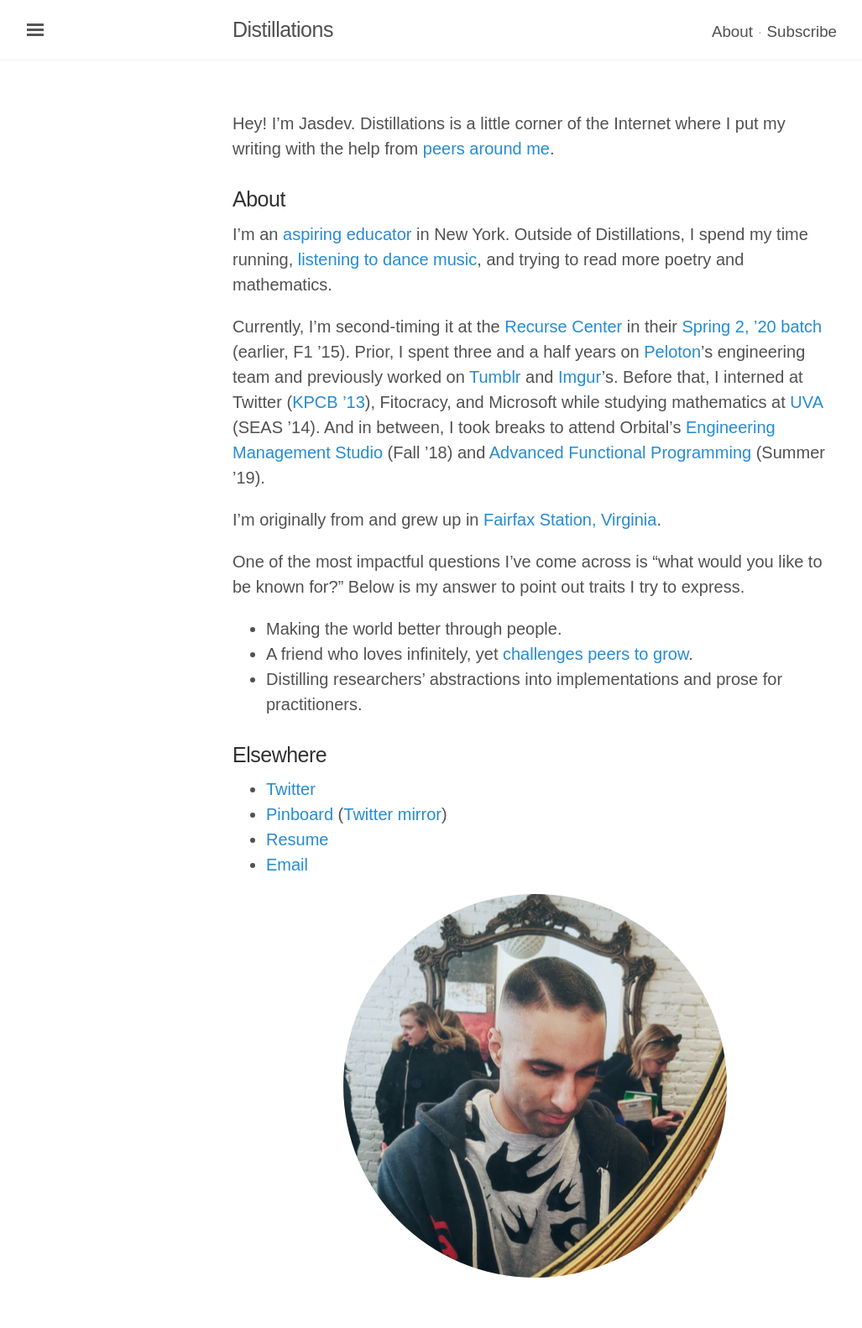
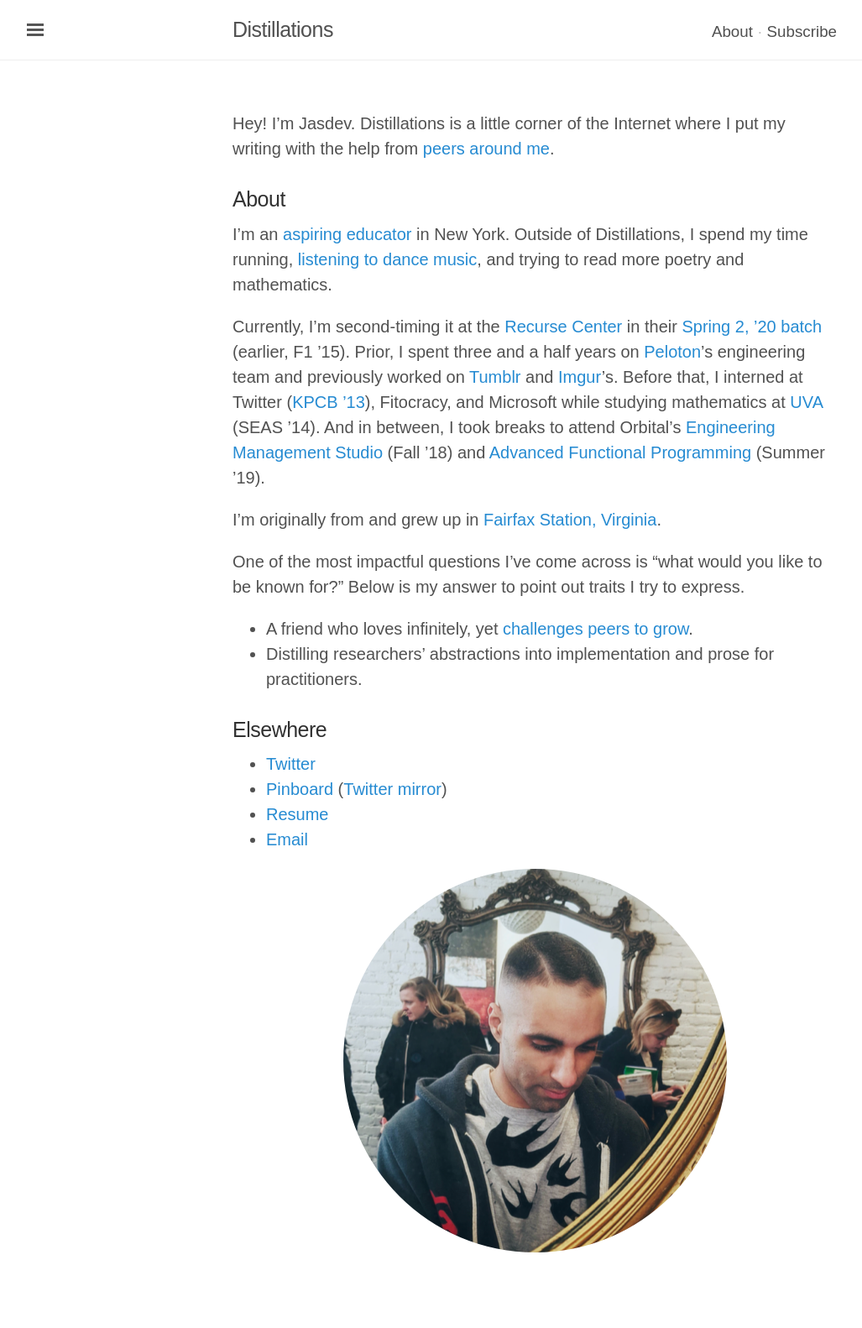
Before and after one commit to rvsrvs/jasdev.github.io, a Jekyll site: the page built from about.md, in a window 1280 px wide. Shown: the whole page at 84% size, without its empty margins (3-1030 px from the left). Built offline with Jekyll 4.4.1, drawn with Linux system fonts in a browser that asks for light colours; some web fonts are replaced; after the commit the page ends 1552 px from its top, so only the background shows below that.

Commit message:
Small copy edits.

```diff
--- a/about.md
+++ b/about.md
@@ -16,9 +16,8 @@ I’m originally from and grew up in [Fairfax Station, Virginia](http://en.wikip
 
 One of the most impactful questions I’ve come across is “what would you like to be known for?” Below is my answer to point out traits I try to express.
 
-- Making the world better through people.
 - A friend who loves infinitely, yet [challenges peers to grow](https://pinboard.in/u:jasdev/b:545f16fe01bd).
-- Distilling researchers’ abstractions into implementations and prose for practitioners.
+- Distilling researchers’ abstractions into implementation and prose for practitioners.
 
 ### Elsewhere
 
--- a/index.html
+++ b/index.html
@@ -13,7 +13,7 @@
 <br/>
 <br/>
 
-First time here? Entries suffixed with an asterisk are some of my favorites.
+First time here? Entries with an asterisk are some of my favorites.
 
 <div class="posts">
   <h3>Short form</h3>
```
